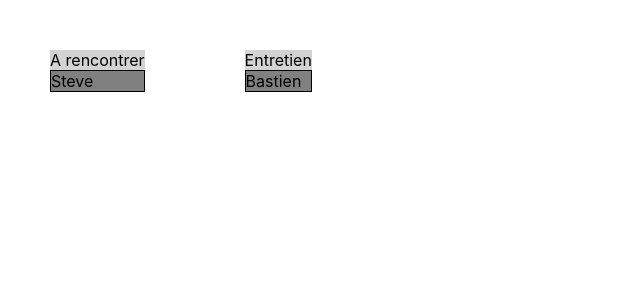
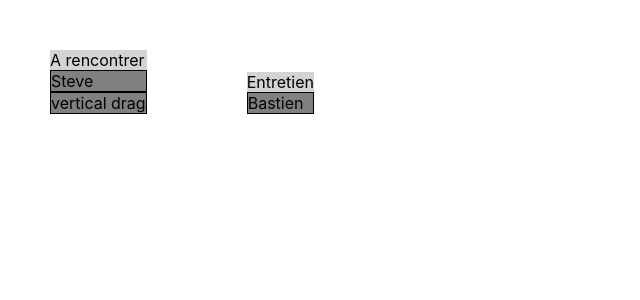
Before and after one commit to Bastienp/wttj-test-front, a React (Create React App) app: page / in a window 1280 px wide. Shown: the top 300 px of the page, without its empty margins (0-640 px from the left). Built offline with nearby package versions, Linux system fonts and the light colour scheme.

Commit message:
Add react-beautiful-dnd and make card draggable and droppable in a list but nothing is "persisted" need to implement onDragEnd.

```diff
--- a/package.json
+++ b/package.json
@@ -4,6 +4,7 @@
   "private": true,
   "dependencies": {
     "react": "^16.6.3",
+    "react-beautiful-dnd": "^10.0.2",
     "react-dom": "^16.6.3",
     "react-scripts": "2.1.1"
   },
--- a/src/App.js
+++ b/src/App.js
@@ -3,6 +3,7 @@ import './App.css';
 import CardList from "./CardList";
 import {cardLists} from "./fixtures/cardLists";
 import {users} from "./fixtures/users";
+import {DragDropContext} from "react-beautiful-dnd";
 
 function filterUsersByStep(step) {
     return users.filter( user =>
@@ -13,13 +14,18 @@ function filterUsersByStep(step) {
 
 
 class App extends Component {
+
+    onDragEnd = () => {
+
+    };
+
   render() {
     return (
-        <div>
+        <DragDropContext onDragEnd={this.onDragEnd}>
             {cardLists.map((cardList) => (
                 <CardList users={filterUsersByStep(cardList.step)} name={cardList.name} key={cardList.id} />
             ))}
-        </div>
+        </DragDropContext>
     );
   }
 }
--- a/src/Card.js
+++ b/src/Card.js
@@ -1,14 +1,30 @@
 import React, { Component } from 'react';
 import './Card.css';
 import PropTypes from 'prop-types'
+import {Draggable} from "react-beautiful-dnd";
 
 
-const Card = ({firstname}) => (
-    <div className='card'>
-        {firstname}
-    </div>
+
+const Card = ({firstname, id}) => (
+    <Draggable
+        index={id}
+        draggableId={id}>
+        {(provided, snapshot) => (
+            <div
+                ref={provided.innerRef}
+                {...provided.draggableProps}
+                {...provided.dragHandleProps}
+                className='card'>
+                {firstname}
+            </div>
+        )}
+
+    </Draggable>
+
+
 );
 Card.propTypes = {
+    id: PropTypes.number.isRequired,
     firstname: PropTypes.string.isRequired,
     step: PropTypes.string.isRequired,
 };
--- a/src/CardList.js
+++ b/src/CardList.js
@@ -2,14 +2,24 @@ import React, { Component } from 'react';
 import PropTypes from 'prop-types'
 import Card from "./Card";
 import './CardList.css';
+import {Droppable} from 'react-beautiful-dnd';
 
 const CardList = ({users, name}) => (
-    <div className="cardList">
-        {name}
-        {users.map((user) => (
-            <Card firstname={user.firstname} step={user.step} key={user.id} />
-        ))}
-    </div>
+    <Droppable droppableId={name} >
+        {(provided) => (
+            <div
+                ref={provided.innerRef}
+                className="cardList">
+                {name}
+                {users.map((user) => (
+                    <Card firstname={user.firstname} step={user.step} id={user.id} key={user.id} />
+                ))}
+                {provided.placeholder}
+            </div>
+        )}
+
+
+    </Droppable>
 );
 CardList.propTypes = {
     users: PropTypes.array.isRequired,
--- a/src/fixtures/users.js
+++ b/src/fixtures/users.js
@@ -13,4 +13,11 @@ export const users = [
         email: "bastien@poidevain.com",
         step: "interview"
     },
+    {
+        id: 3,
+        lastname: "test",
+        firstname: "vertical drag",
+        email: "test@verticalDrag.com",
+        step: "to_meet"
+    }
 ];
```
Also changed, not shown: 1 other file (tests, documents, lock files or other folders).
